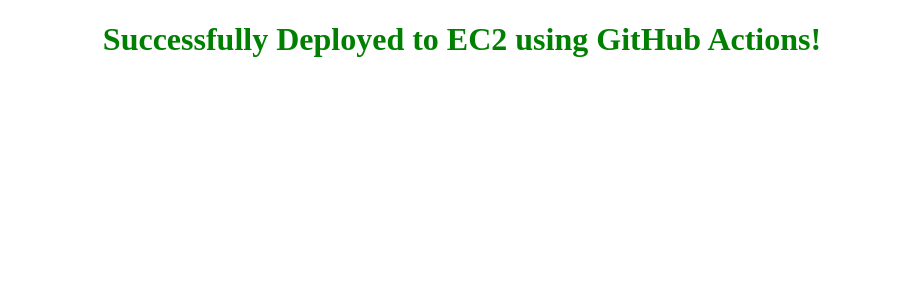
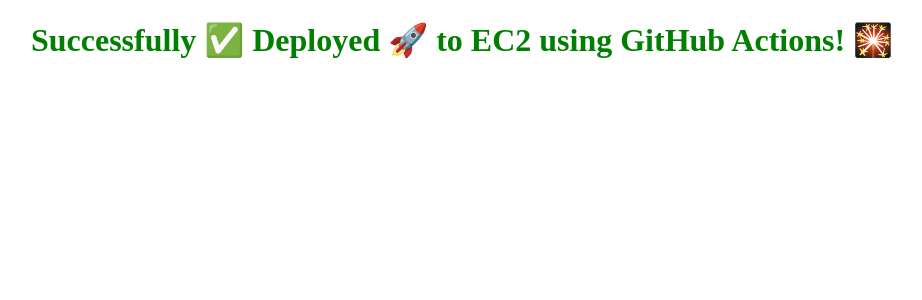
Before and after one commit to RishuRaj93092/DevOps, an Angular app: page / in a window 1280 px wide. Shown: the top 300 px of the page, without its empty margins (178-1100 px from the left). Built offline with nearby package versions, Linux system fonts and the light colour scheme.

Commit message:
deploy test

```diff
--- a/src/app/success/success.component.html
+++ b/src/app/success/success.component.html
@@ -1,3 +1,3 @@
 <h1 style="text-align: center; color: green">
-  Successfully Deployed to EC2 using GitHub Actions!
+  Successfully ✅ Deployed 🚀 to EC2 using GitHub Actions! 🎇
 </h1>
```
